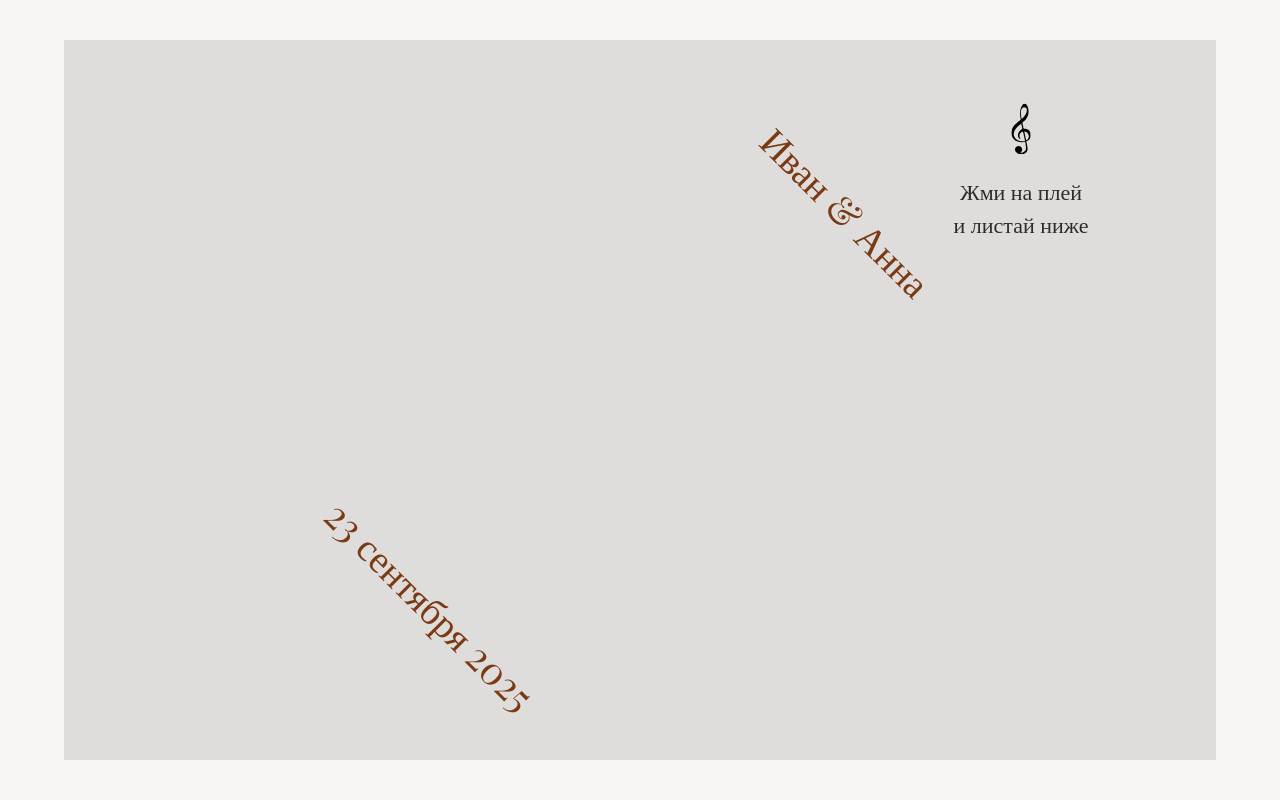
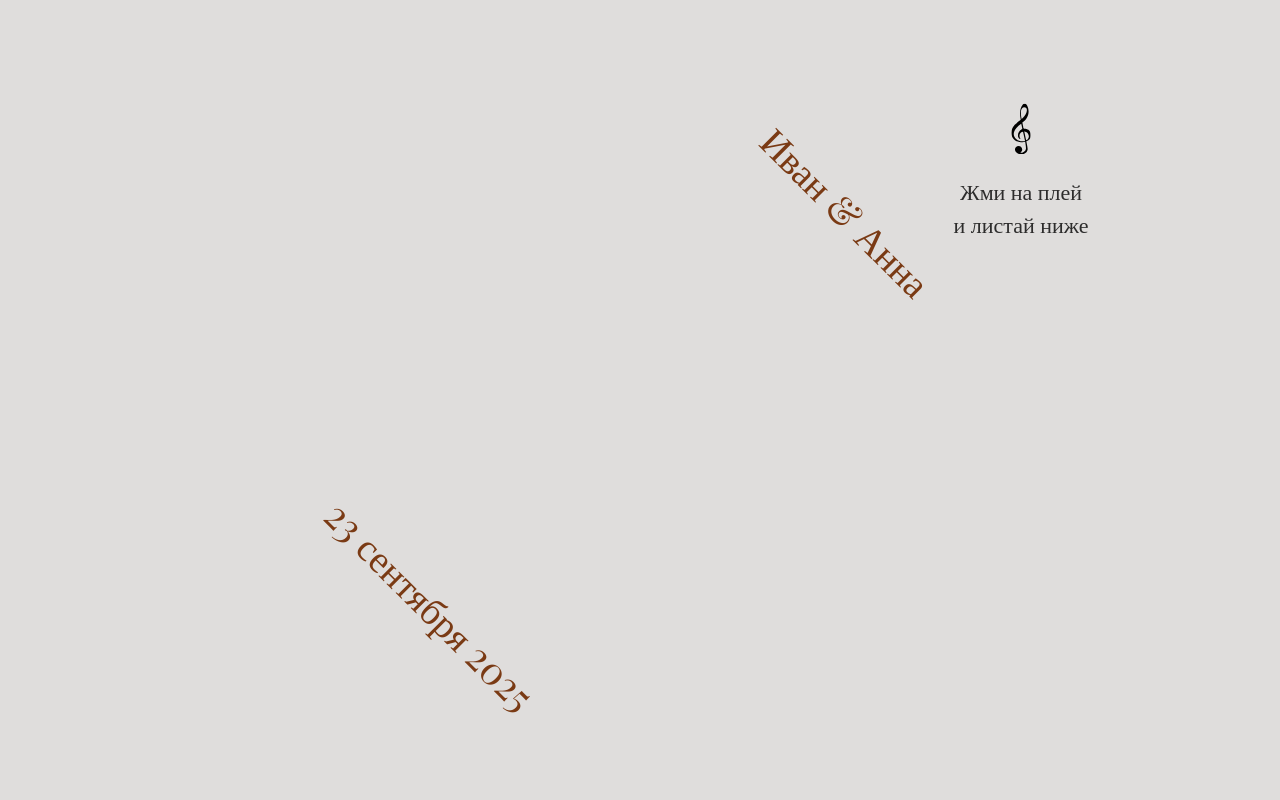
Before and after one commit to Lucem-afferens/wtd-silk, a website built with Vite: page index.html in a window 1280 px wide. Shown: the top 800 px of the page. Built offline with nearby package versions, Linux system fonts and the light colour scheme; files whose address does not match are found by name; a web font is replaced by a local one.

Commit message:
like last

```diff
--- a/src/sass/style.scss
+++ b/src/sass/style.scss
@@ -40,8 +40,8 @@ body {
     &__wrapper {
         display: block;
         position: fixed;
-        width: 90vw;
-        height: 90vh;
+        width: 100vw;
+        height: 100vh;
         background: url('../img/bg-textile-beige-horizont.svg') no-repeat 50%/cover;
         z-index: -10;
         top: 50%;
```
